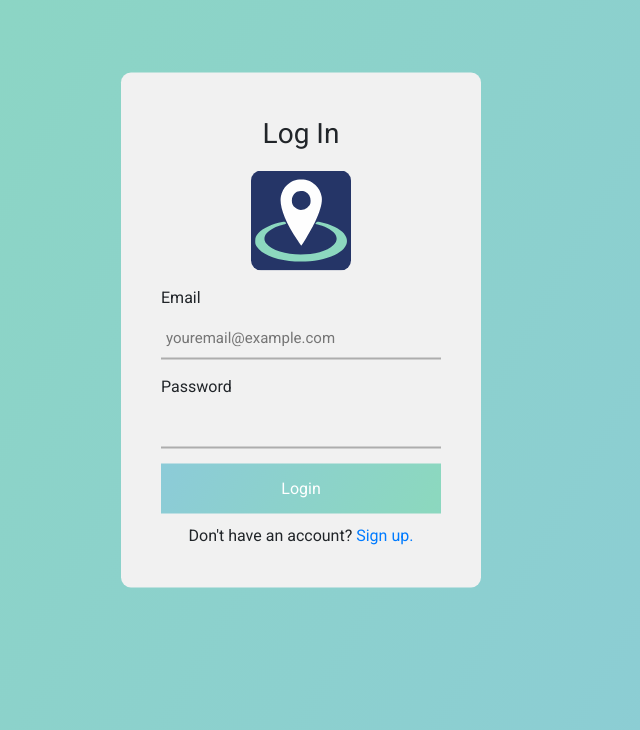
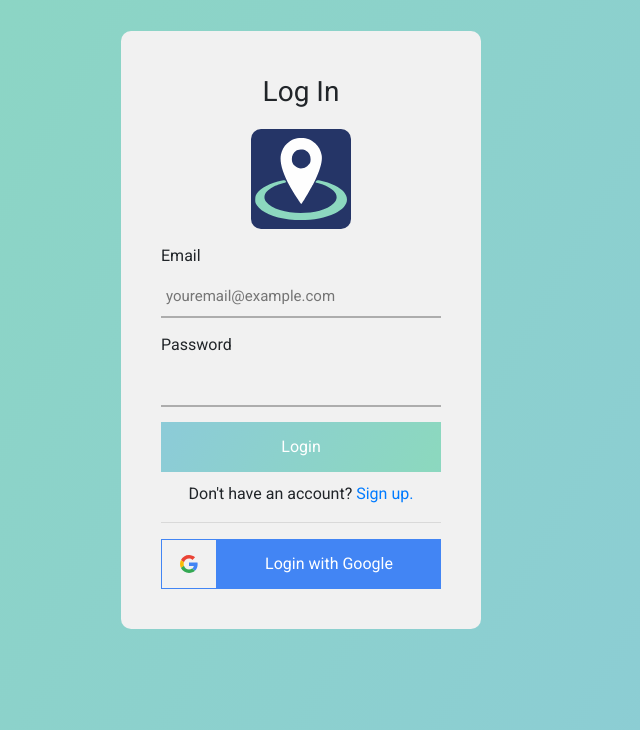
Before and after one commit to QuentinPhilipp/BikenWeb, a Flask app: page /login in a window 1280 px wide. Shown: the part 70-800 px from the top of the page, without its empty margins (339-979 px from the left). Run offline with Flask 2, Linux system fonts and the light colour scheme; some libraries are stand-ins or nearby versions.

Commit message:
Login with Google button

```diff
--- a/BikenWeb/biken/static/css/login.css
+++ b/BikenWeb/biken/static/css/login.css
@@ -98,6 +98,36 @@ body{
   background-position: right;
 }
 
+.google-button-container {
+  width: 100%;
+  height: 50px;
+  cursor: pointer;
+  display: flex;
+  justify-content: center;
+  align-items: center;
+}
+
+
+.google-logo-container {
+  display: flex;
+  justify-content: center;
+  align-items: center;
+  height: 100%;
+  border: 1px solid #4285F4;
+  width: 20%;
+}
+
+.google-signin-label {
+  width: 80%;
+  height: 100%;
+  display: flex;
+  align-items: center;
+  justify-content: center;
+  border: 1px solid #4285F4;
+  background: #4285F4;
+  color: white;
+}
+
 .bottom-text{
   margin-top: 60px;
   text-align: center;
--- a/BikenWeb/biken/templates/layout.html
+++ b/BikenWeb/biken/templates/layout.html
@@ -13,7 +13,6 @@
 
     <meta charset="utf-8">
     <meta name="viewport" content="width=device-width, initial-scale=1, shrink-to-fit=no">
-    <meta name="google-signin-client_id" content="536433335919-81ml4hcb5ilkhmquhqpbgmk293r0s4pb.apps.googleusercontent.com">
 
 
     <!-- Primary Meta Tags -->
--- a/BikenWeb/biken/templates/login.html
+++ b/BikenWeb/biken/templates/login.html
@@ -58,7 +58,32 @@
       <span>Don't have an account? <a href="{{ url_for('auth_bp.signup') }}">Sign up.</a></span>
     </div>
 
+
+
   </form>
+
+  <hr>
+
+  <a href="/loginGoogle">
+    <div class="google-button-container">
+      <div class="google-logo-container">
+        <svg version="1.1" xmlns="http://www.w3.org/2000/svg" width="18px" height="18px" viewBox="0 0 48 48" class="abcRioButtonSvg">
+          <g><path fill="#EA4335" d="M24 9.5c3.54 0 6.71 1.22 9.21 3.6l6.85-6.85C35.9 2.38 30.47 0 24 0 14.62 0 6.51 5.38 2.56 13.22l7.98 6.19C12.43 13.72 17.74 9.5 24 9.5z"></path>
+            <path fill="#4285F4" d="M46.98 24.55c0-1.57-.15-3.09-.38-4.55H24v9.02h12.94c-.58 2.96-2.26 5.48-4.78 7.18l7.73 6c4.51-4.18 7.09-10.36 7.09-17.65z"></path>
+            <path fill="#FBBC05" d="M10.53 28.59c-.48-1.45-.76-2.99-.76-4.59s.27-3.14.76-4.59l-7.98-6.19C.92 16.46 0 20.12 0 24c0 3.88.92 7.54 2.56 10.78l7.97-6.19z"></path>
+            <path fill="#34A853" d="M24 48c6.48 0 11.93-2.13 15.89-5.81l-7.73-6c-2.15 1.45-4.92 2.3-8.16 2.3-6.26 0-11.57-4.22-13.47-9.91l-7.98 6.19C6.51 42.62 14.62 48 24 48z"></path>
+            <path fill="none" d="M0 0h48v48H0z"></path>
+          </g>
+        </svg>
+      </div>
+      <span class="google-signin-label">Login with Google
+        <!-- <span id=""></span> -->
+      </span>
+    </div>
+  </a>
+
+
+  </div>
 
   <script type="text/javascript">
   $(".txtb input").on("focus",function(){
--- a/BikenWeb/run.py
+++ b/BikenWeb/run.py
@@ -4,4 +4,4 @@ from biken import create_app
 app = create_app()
 
 if __name__ == "__main__":
-    app.run(host='0.0.0.0',ssl_context="adhoc")
+    app.run(host='0.0.0.0',ssl_context="adhoc",debug=True)
```
Also changed, not shown: BikenWeb/biken/templates/signup.html (+0 -23 lines).
